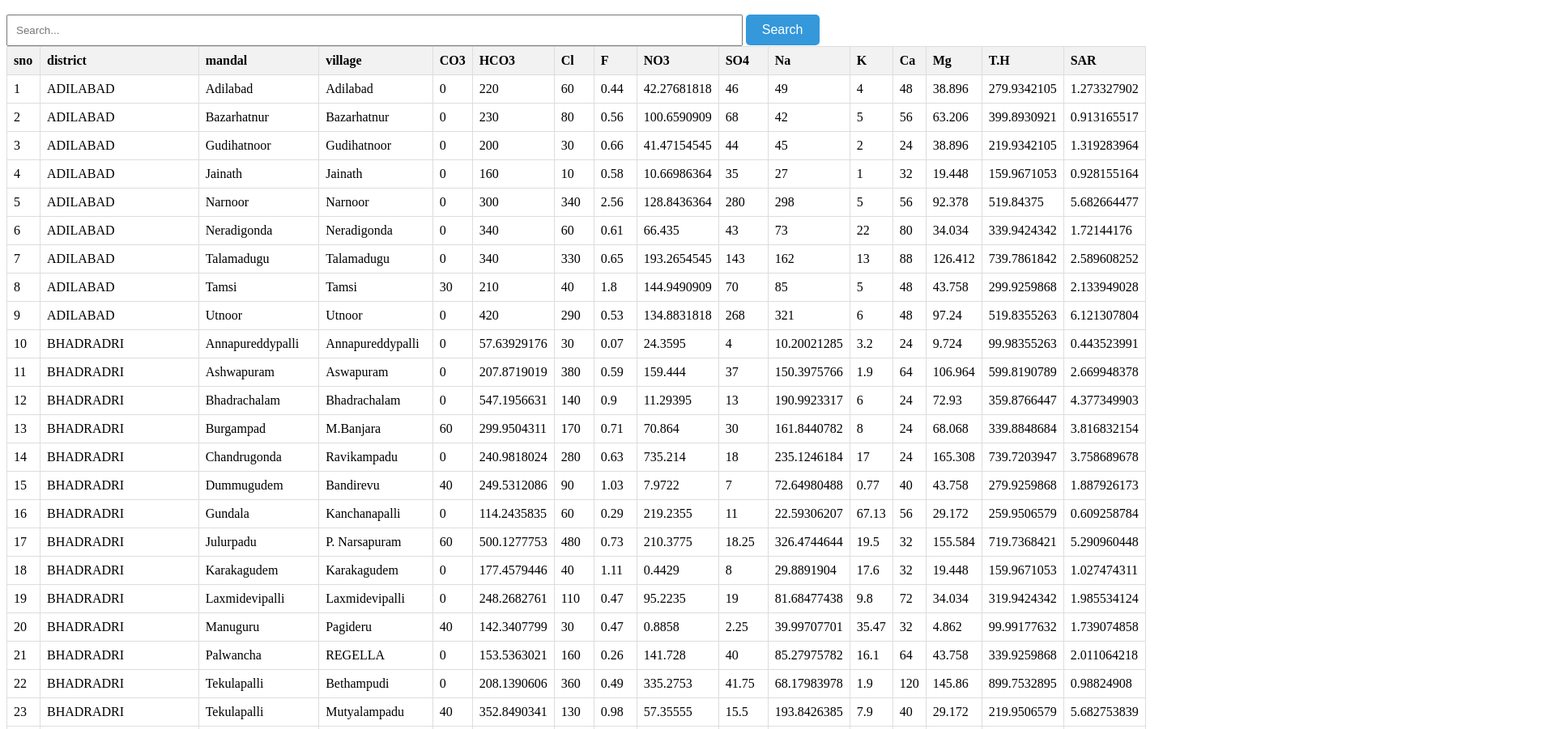
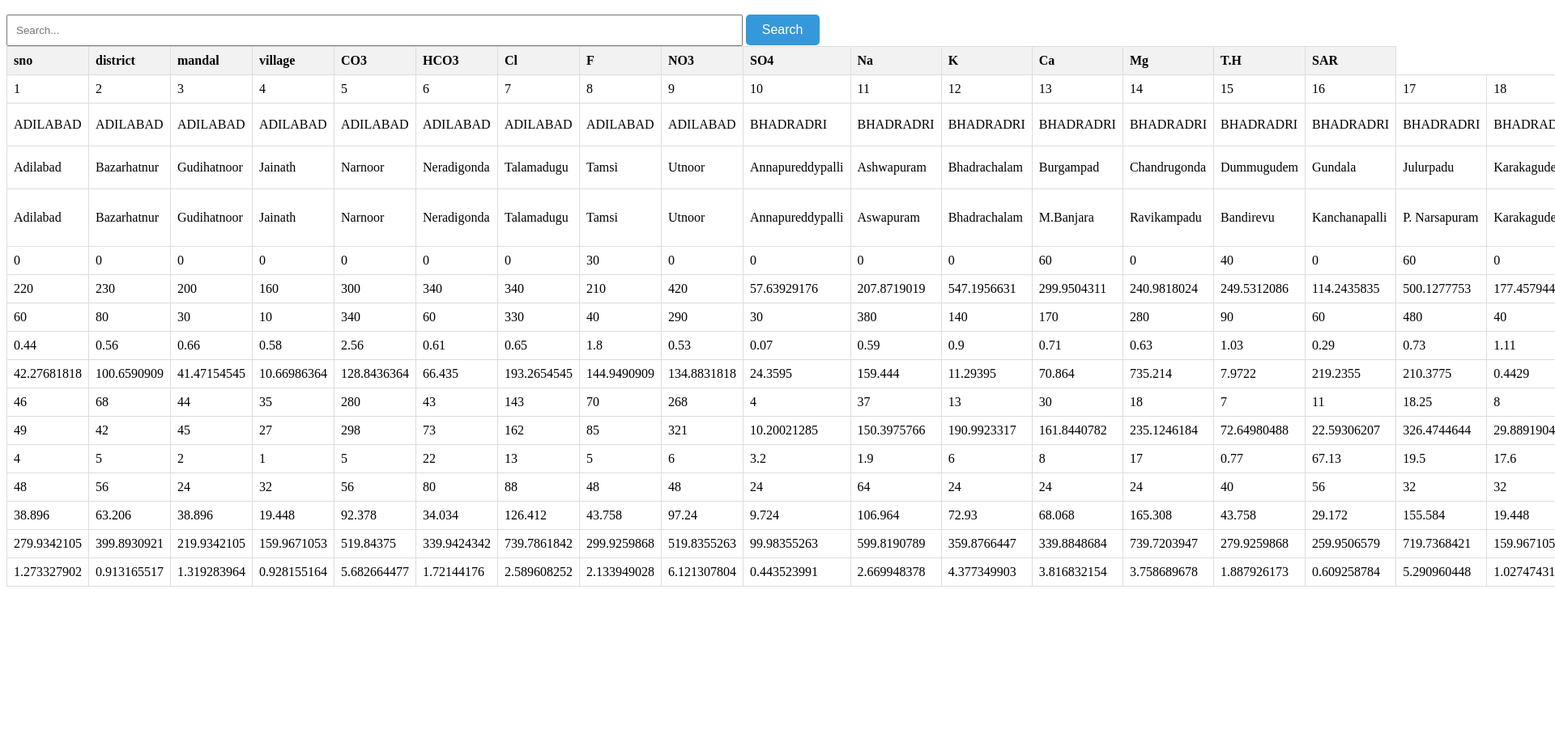
Before and after one commit to satvik-vs/WaterQualityIndex, a plain HTML site: page index.html in a window 1280 px wide. Shown: the top 901 px of the page at 81% size, 1920 px wide, since content can reach past the window. After the commit the page ends 800 px from the top, so only its background shows below. Drawn offline with Linux system fonts and the light colour scheme.

Commit message:
Update index.html

```diff
--- a/index.html
+++ b/index.html
@@ -3,7 +3,7 @@
 <head>
     <meta charset="UTF-8">
     <meta name="viewport" content="width=device-width, initial-scale=1.0">
-    <title>Dataset Table with Search</title>
+    <title>Transposed Dataset Table with Search</title>
     <style>
         /* CSS for table styling */
         table {
@@ -46,22 +46,19 @@
     <input type="text" id="searchInput" placeholder="Search...">
     <button id="searchButton">Search</button>
 
-    <!-- Table for the dataset -->
-    <table id="datasetTable">
+    <!-- Table for the transposed dataset -->
+    <table id="transposedTable">
         <thead>
-            <tr id="headerRow">
-                <!-- Header columns will be populated dynamically -->
-            </tr>
+            <!-- Header columns will be populated dynamically -->
         </thead>
         <tbody id="tableBody">
             <!-- Data rows will be populated dynamically -->
         </tbody>
     </table>
 
-    <!-- JavaScript to fetch and display the dataset, and handle search -->
+    <!-- JavaScript to fetch and display the dataset, transpose it, and handle search -->
     <script>
-        const datasetTable = document.getElementById("datasetTable");
-        const headerRow = document.getElementById("headerRow");
+        const transposedTable = document.getElementById("transposedTable");
         const tableBody = document.getElementById("tableBody");
         const searchInput = document.getElementById("searchInput");
         const searchButton = document.getElementById("searchButton");
@@ -75,15 +72,16 @@
                 const headers = rows[0].split(',');
 
                 // Create header cells
+                const headerRow = transposedTable.getElementsByTagName("thead")[0].insertRow(0);
                 headers.forEach(headerText => {
                     const th = document.createElement("th");
                     th.textContent = headerText;
                     headerRow.appendChild(th);
                 });
 
-                // Populate the table with data rows
-                for (let i = 1; i < rows.length; i++) {
-                    const values = rows[i].split(',');
+                // Populate the table with data columns (transpose the dataset)
+                for (let i = 0; i < headers.length; i++) {
+                    const values = rows.slice(1).map(row => row.split(',')[i]);
                     const row = document.createElement("tr"); // Create a new row
                     values.forEach(value => {
                         const cell = document.createElement("td"); // Create a new cell
```
